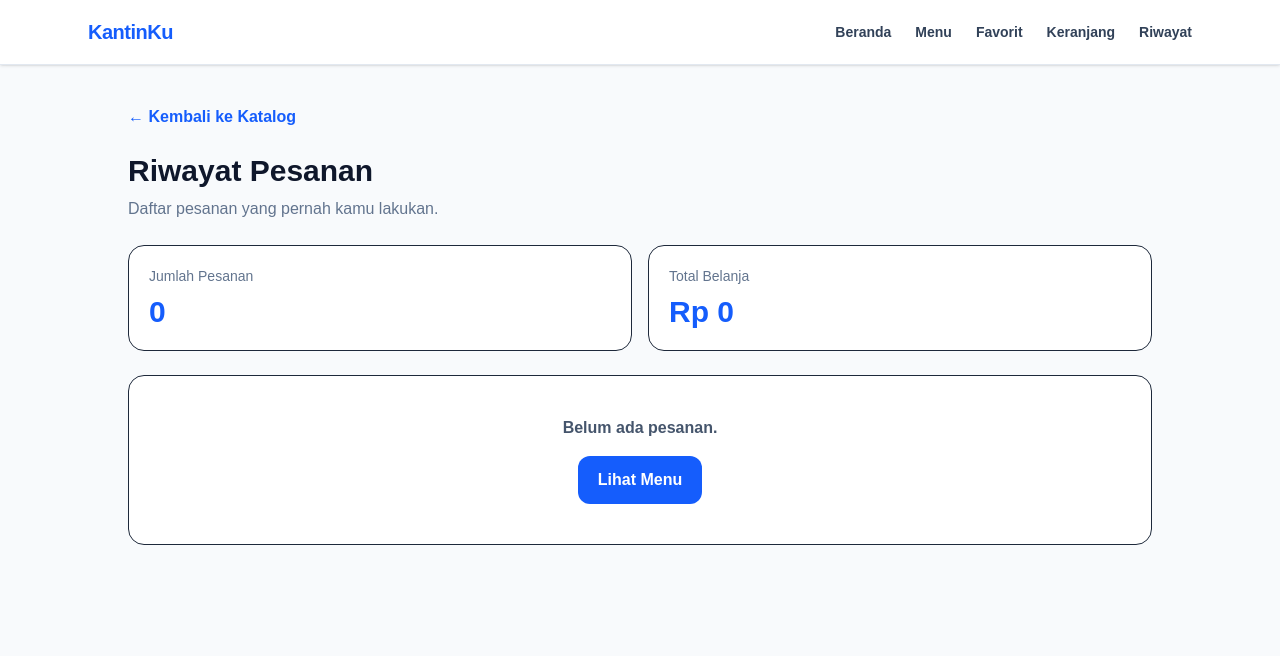
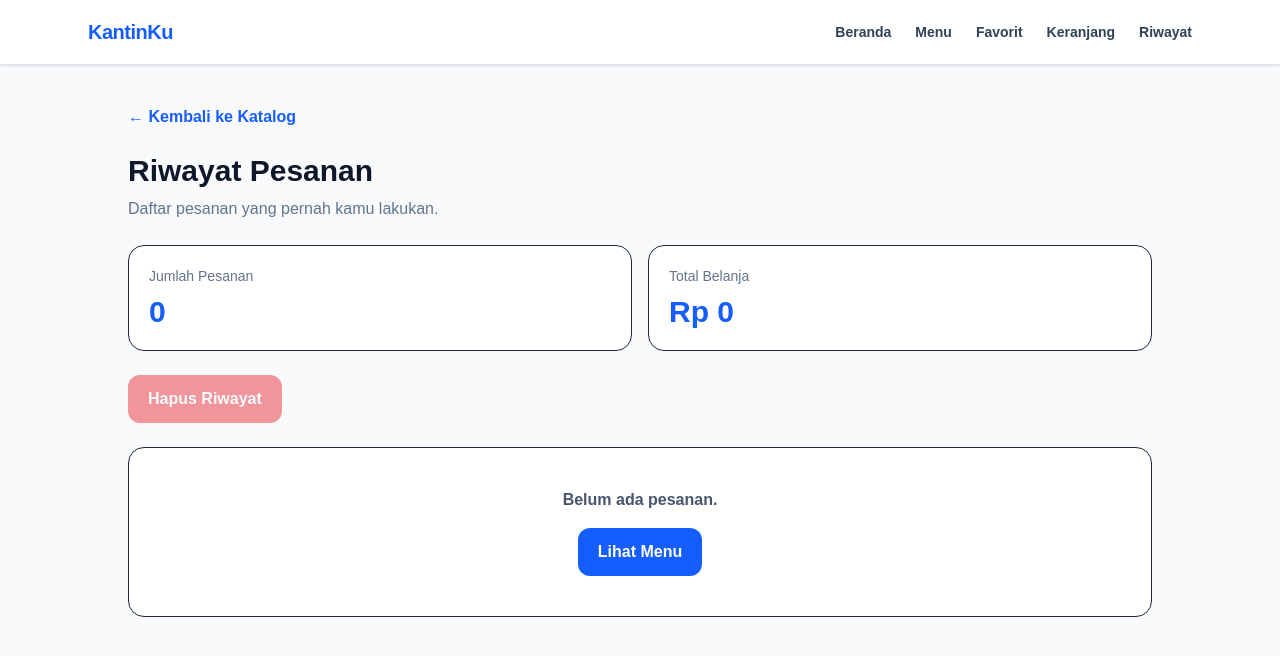
Before and after one commit to leonyrpl-droid/KantinKu, a Next.js app: page /riwayat in a window 1280 px wide. Shown: the top 656 px of the page. Built offline with nearby package versions, Linux system fonts and the light colour scheme.

Commit message:
Menambahkan fitur hapus riwayat pesanan

```diff
--- a/app/riwayat/page.tsx
+++ b/app/riwayat/page.tsx
@@ -32,7 +32,6 @@ export default function HalamanRiwayat() {
         const data = localStorage.getItem("riwayat");
         const daftar: Pesanan[] = data ? JSON.parse(data) : [];
 
-        // Checkout sudah menyimpan pesanan terbaru di urutan pertama.
         setRiwayat(Array.isArray(daftar) ? daftar : []);
       } catch (error) {
         console.error("Gagal membaca riwayat:", error);
@@ -44,6 +43,20 @@ export default function HalamanRiwayat() {
 
     return () => window.cancelAnimationFrame(frameId);
   }, []);
+
+  // Menghapus seluruh riwayat pesanan
+  const hapusRiwayat = () => {
+    const yakin = window.confirm(
+      "Apakah kamu yakin ingin menghapus seluruh riwayat pesanan?",
+    );
+
+    if (!yakin) return;
+
+    localStorage.removeItem("riwayat");
+    setRiwayat([]);
+
+    alert("Riwayat pesanan berhasil dihapus.");
+  };
 
   const totalBelanja = riwayat.reduce(
     (total, pesanan) => total + pesanan.total,
@@ -85,6 +98,15 @@ export default function HalamanRiwayat() {
                 </p>
               </div>
             </div>
+
+            <button
+              type="button"
+              onClick={hapusRiwayat}
+              disabled={riwayat.length === 0}
+              className="mb-6 rounded-xl bg-red-600 px-5 py-3 font-semibold text-white transition hover:bg-red-700 disabled:cursor-not-allowed disabled:opacity-40"
+            >
+              Hapus Riwayat
+            </button>
 
             {riwayat.length === 0 ? (
               <div className="rounded-2xl border bg-white p-10 text-center">
```
